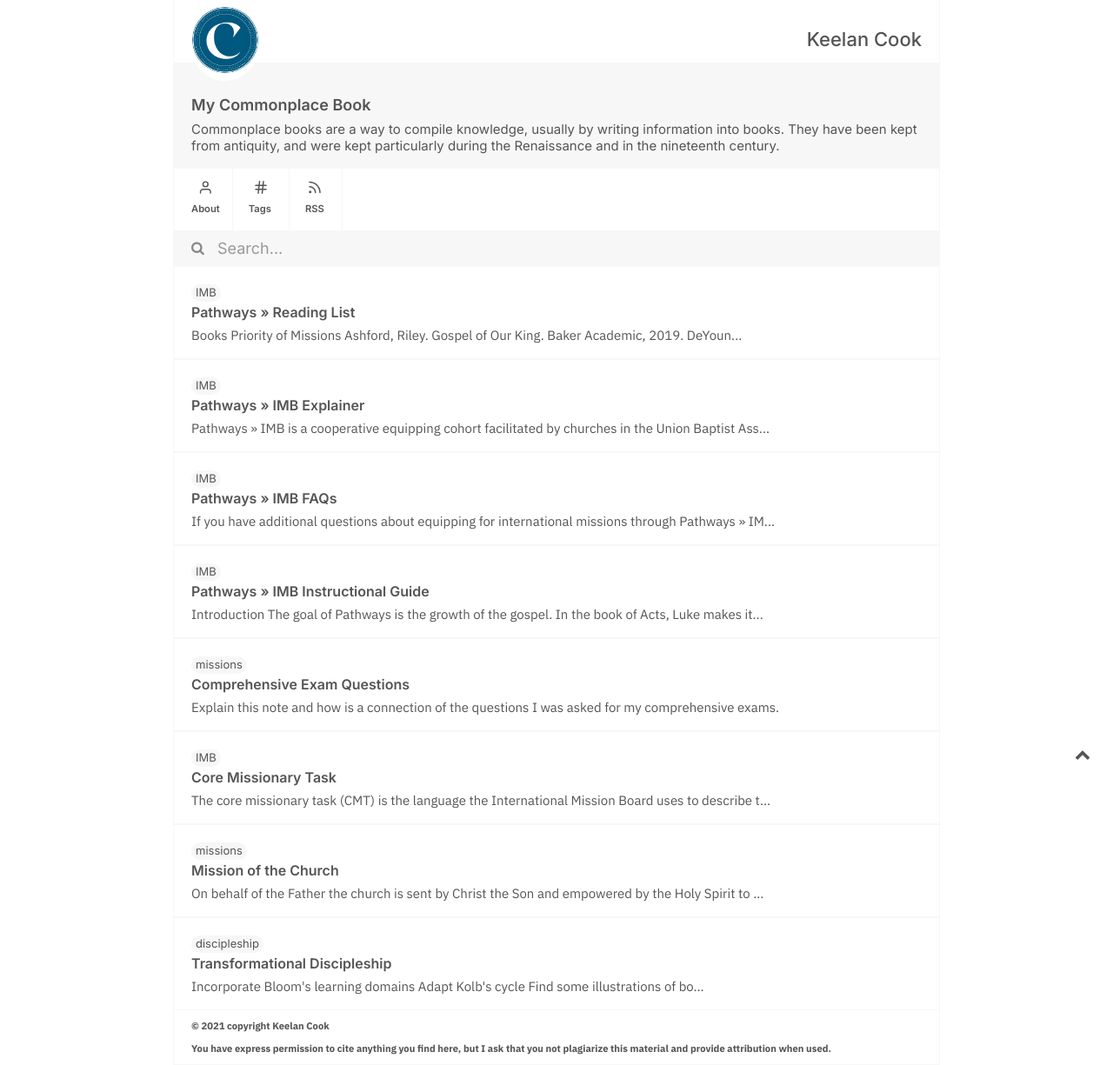
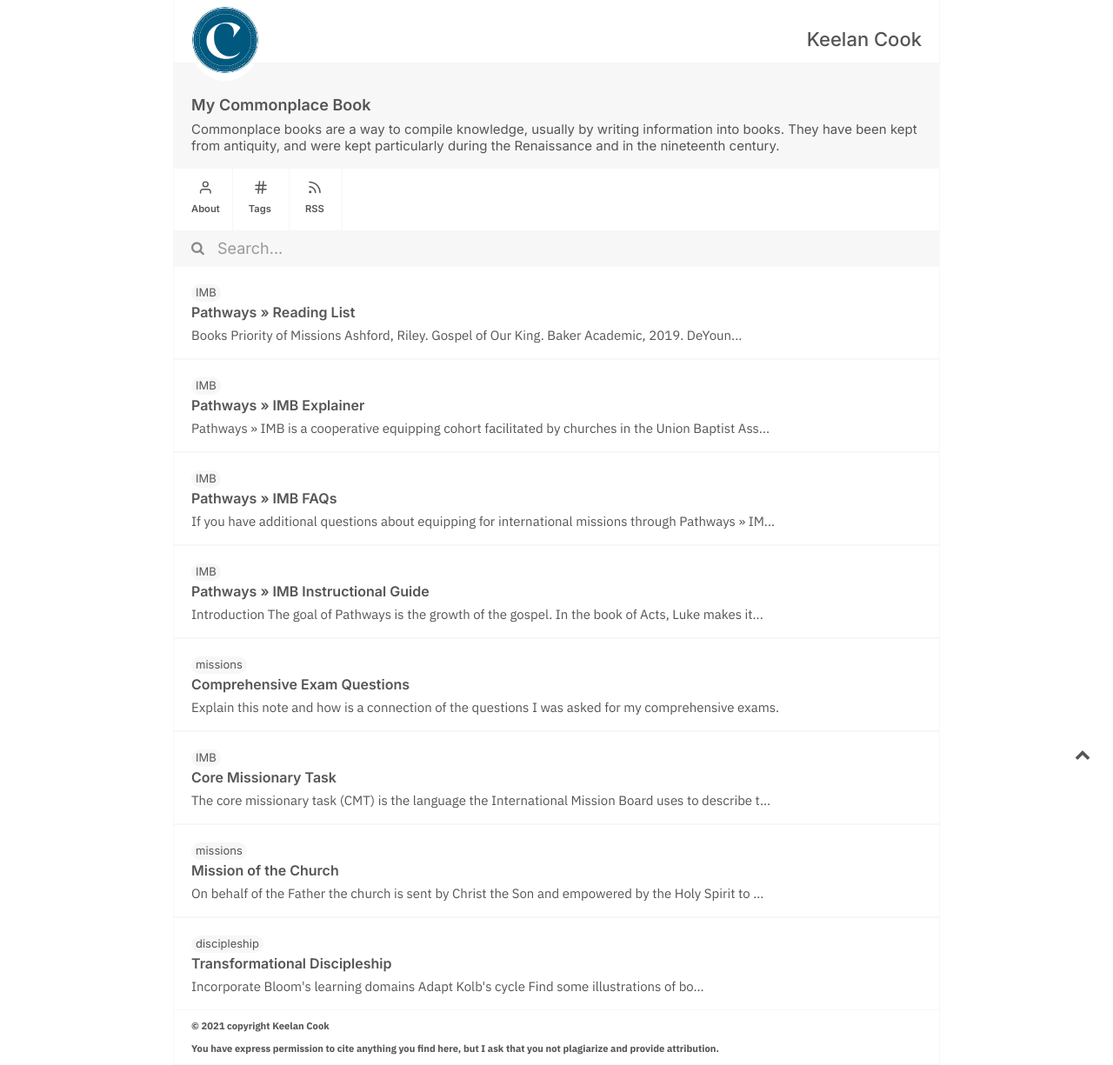
Before and after one commit to keelancook/notebook, a Jekyll site: the page built from index.md, in a window 1280 px wide. Shown: the whole page at 87% size. Built offline with Jekyll 4.4.1, drawn with Linux system fonts in a browser that asks for light colours.

Commit message:
update copyright

```diff
--- a/_includes/footer.html
+++ b/_includes/footer.html
@@ -1,4 +1,4 @@
 <div id="copyright">
     <p id="copyright-notice">© 2021 copyright Keelan Cook</p>
-    <p id="copyright-notice">You have express permission to cite anything you find here, but I ask that you not plagiarize this material and provide attribution when used.</p>
+    <p id="copyright-notice">You have express permission to cite anything you find here, but I ask that you not plagiarize and provide attribution.</p>
 </div>
```
